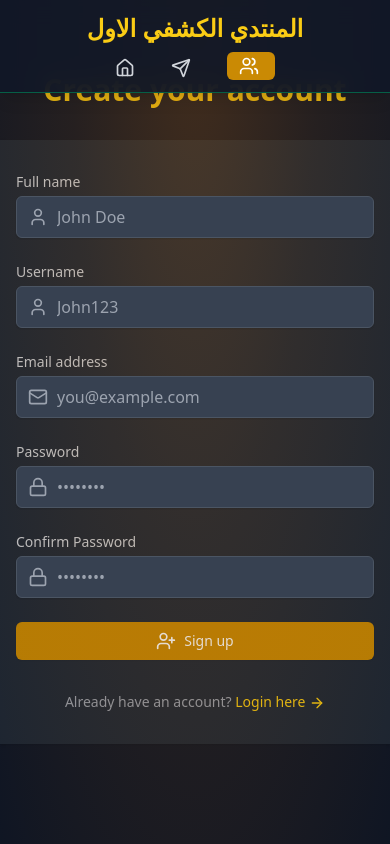
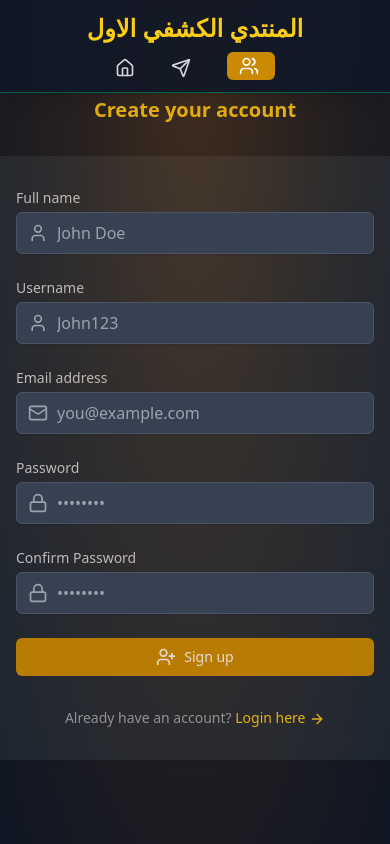
Before and after one commit to 0xmarWan7A/Election, a React (Vite) app in the folder frontend/: page /register in a window 390 px wide. Built offline with nearby package versions, Linux system fonts and the light colour scheme; no server answers.

Commit message:
Update Register.jsx

```diff
--- a/frontend/src/pages/Register.jsx
+++ b/frontend/src/pages/Register.jsx
@@ -33,7 +33,7 @@ const RegisterPage = () => {
         animate={{ opacity: 1, y: 0 }}
         transition={{ duration: 0.8 }}
       >
-        <h2 className="mt-6 text-center text-3xl font-extrabold text-yellow-400">
+        <h2 className="mt-12 sm:mt-6 text-center text-xl sm:text-3xl font-extrabold text-yellow-400">
           Create your account
         </h2>
       </motion.div>
```
